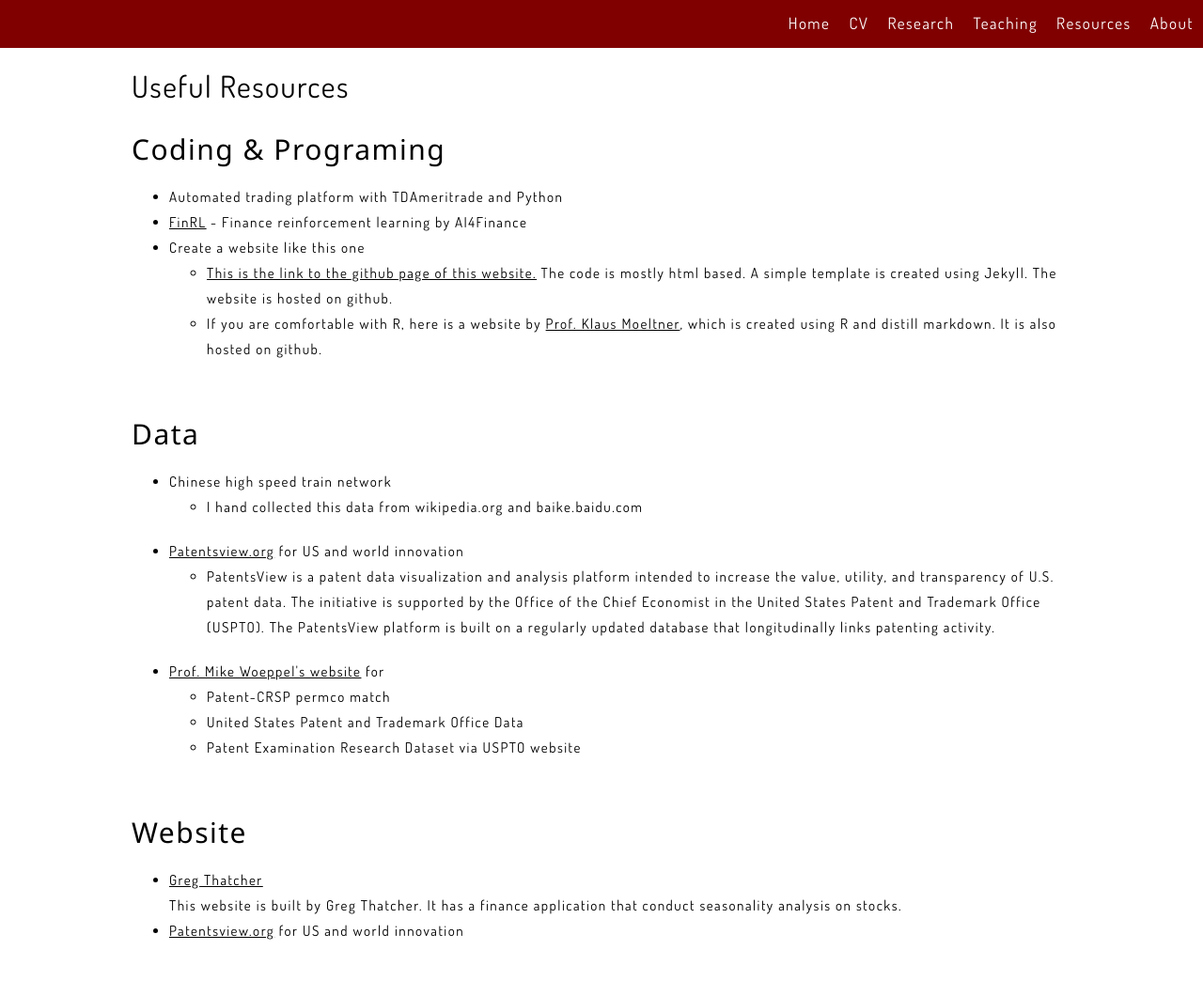
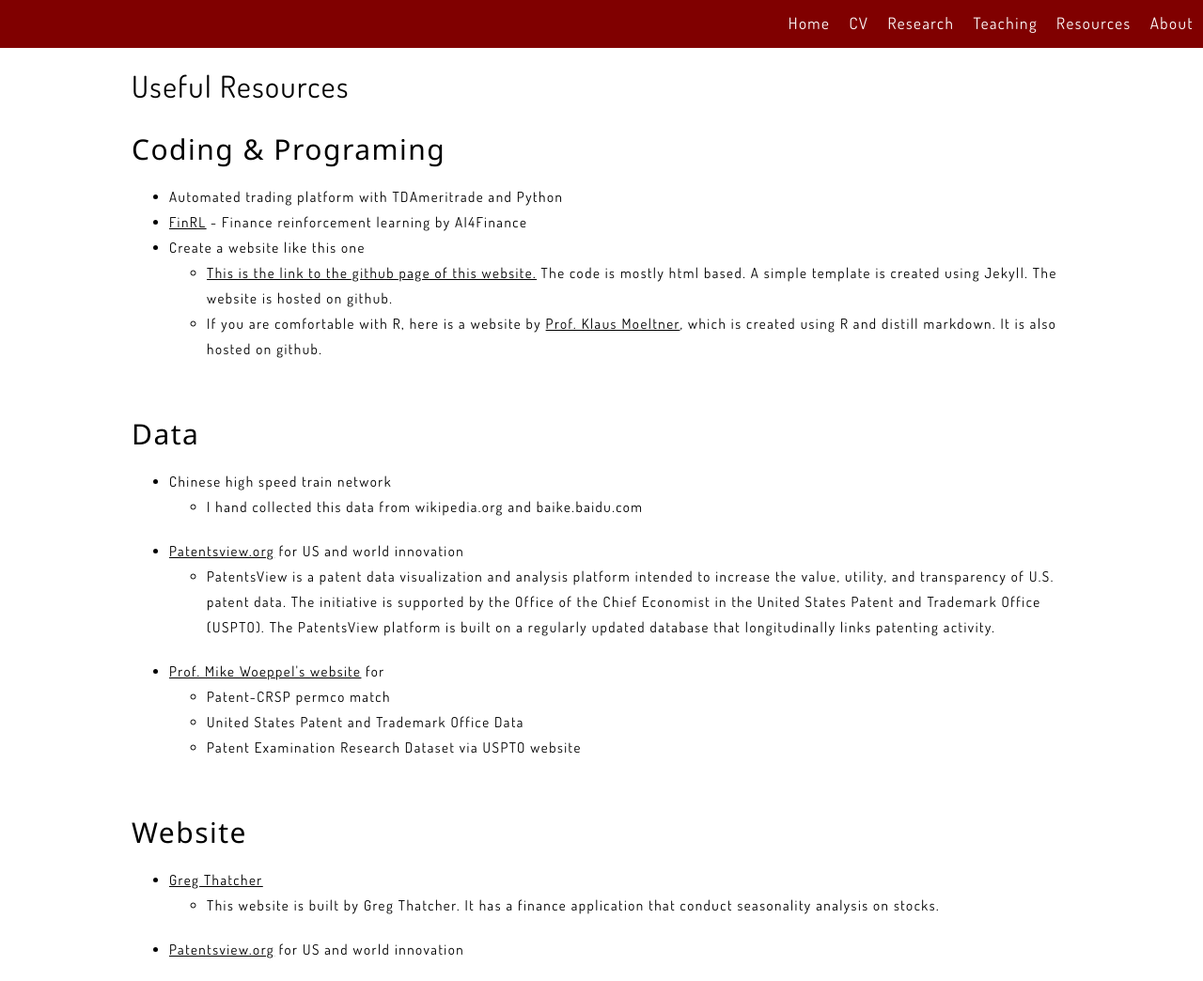
Before and after one commit to xieyutongcn/xieyutongcn.github.io, a Jekyll site: the page built from Resources.html, in a window 1280 px wide. Shown: the whole page at 94% size. Built offline with Jekyll 4.4.1, drawn with Linux system fonts in a browser that asks for light colours.

Commit message:
Update Resources.html

```diff
--- a/Resources.html
+++ b/Resources.html
@@ -35,7 +35,9 @@ layout: default
         <h2>Website</h2>
         <ul>
             <li><a href = "http://www.gregthatcher.com/?AspxAutoDetectCookieSupport=1">Greg Thatcher</a> <br>
-                This website is built by Greg Thatcher. It has a finance application that conduct seasonality analysis on stocks.
+                <ul>
+                    <li>This website is built by Greg Thatcher. It has a finance application that conduct seasonality analysis on stocks.</li>
+                </ul>
             </li>
             <li>
                 <a href = "patentsview.org">Patentsview.org</a> for US and world innovation
```
